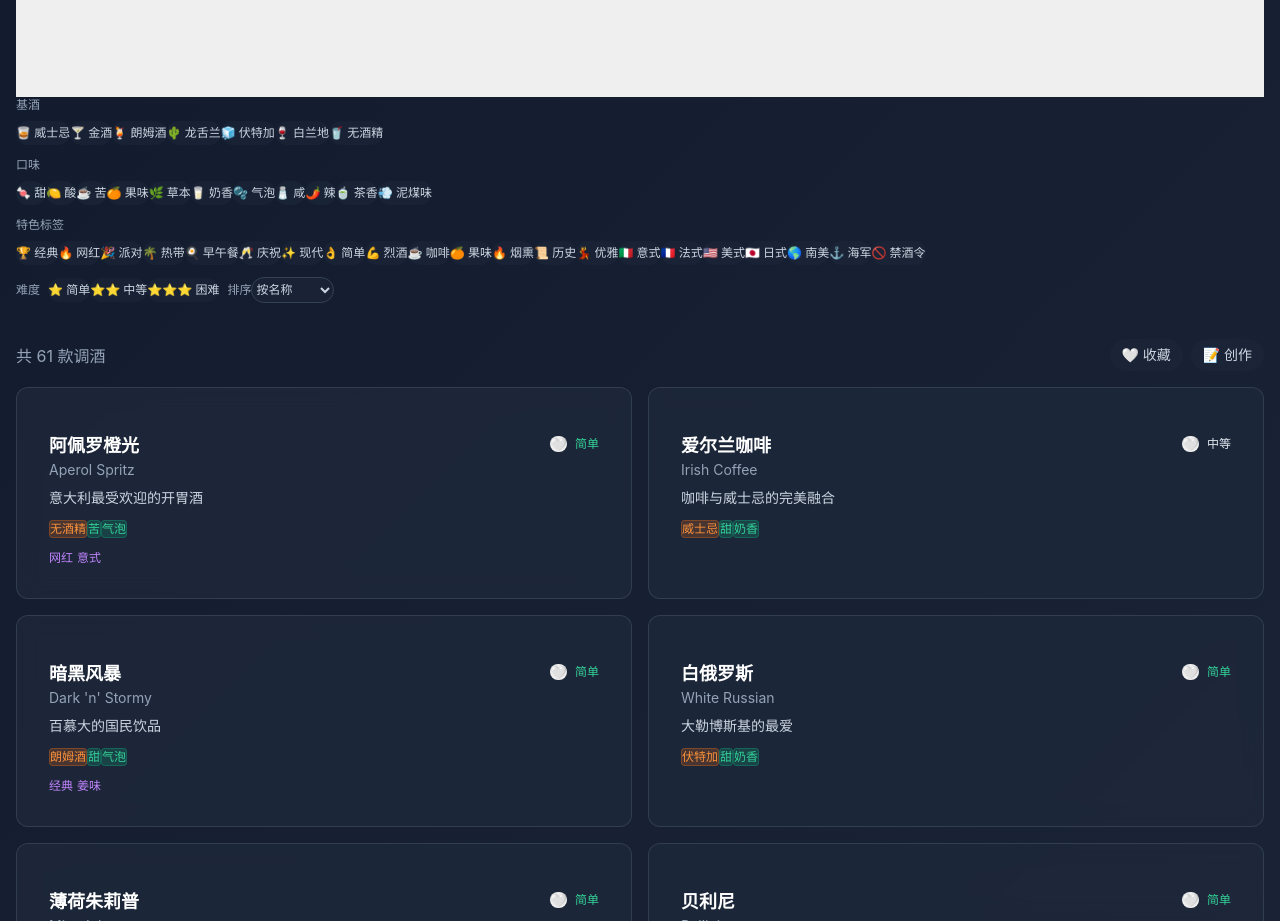
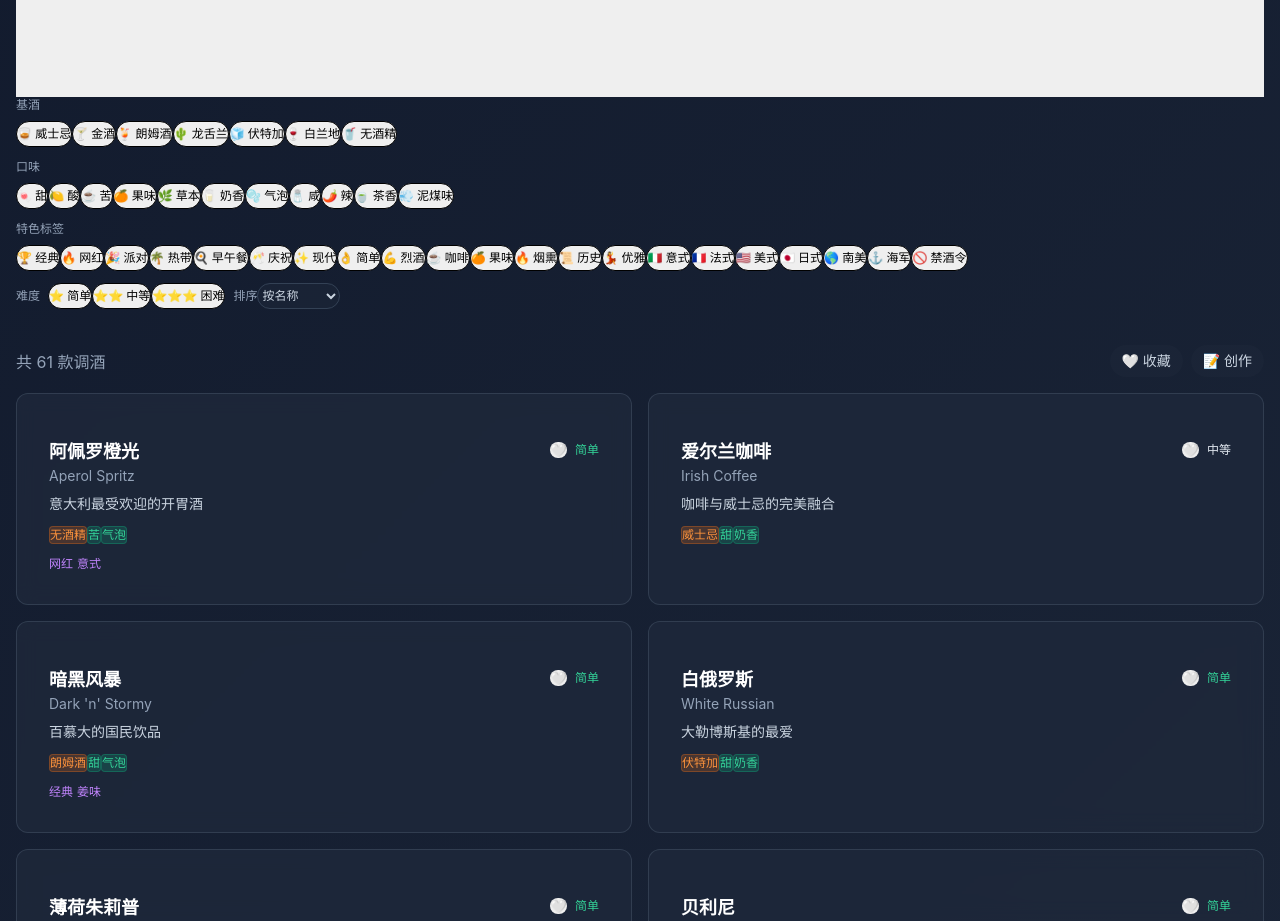
Before and after one commit to Zola-ops/cocktail-menu, a Vue app: page / in a window 1280 px wide. Shown: the part 1240-2161 px from the top of the page. Built offline with nearby package versions, Linux system fonts and the light colour scheme.

Commit message:
Merge worktree branch load-project-continue-dev-9IXbma

```diff
--- a/src/assets/main.css
+++ b/src/assets/main.css
@@ -278,7 +278,9 @@ input:focus, textarea:focus {
   font-size: 14px;
   font-weight: 500;
   transition: all 0.2s;
-  border: 1px solid transparent;
+  border: 1px solid rgba(148, 163, 184, 0.3);
+  background: rgba(51, 65, 85, 0.6);
+  color: #e2e8f0;
 }
 
 @media (max-width: 640px) {
@@ -291,15 +293,33 @@ input:focus, textarea:focus {
 .tag-btn.active {
   background: var(--primary);
   color: white;
-}
-
-.tag-btn:not(.active) {
-  background: rgba(30, 41, 59, 0.8);
-  color: #94a3b8;
+  border-color: rgba(249, 115, 22, 0.5);
 }
 
 .tag-btn:not(.active):hover {
-  background: rgba(51, 65, 85, 0.8);
+  background: rgba(71, 85, 105, 0.8);
+  border-color: rgba(148, 163, 184, 0.5);
+}
+
+/* 通用选项按钮样式 - 用于AI生成器中的筛选按钮 */
+.option-btn {
+  padding: 8px 14px;
+  border-radius: 8px;
+  font-size: 14px;
+  font-weight: 500;
+  transition: all 0.2s ease;
+  border: 1px solid rgba(148, 163, 184, 0.3);
+  background: rgba(51, 65, 85, 0.7);
+  color: #e2e8f0;
+}
+
+.option-btn:hover {
+  background: rgba(71, 85, 105, 0.9);
+  border-color: rgba(148, 163, 184, 0.5);
+}
+
+.option-btn.active {
+  border-color: rgba(249, 115, 22, 0.6);
 }
 
 /* 滚动条 */
--- a/src/components/AIGenerateCocktail.vue
+++ b/src/components/AIGenerateCocktail.vue
@@ -45,10 +45,10 @@
                   :key="base"
                   @click="toggleSelection(selectedBases, base)"
                   :class="[
-                    'px-3 py-2 rounded-lg text-sm font-medium transition',
+                    'px-3 py-2 rounded-lg text-sm font-medium transition border',
                     selectedBases.includes(base)
-                      ? 'bg-orange-500 text-white'
-                      : 'bg-slate-700/50 text-slate-300 hover:bg-slate-600/50'
+                      ? 'bg-orange-500 text-white border-orange-400/50 shadow-lg shadow-orange-500/20'
+                      : 'bg-slate-700/70 text-slate-200 border-slate-600/50 hover:bg-slate-600/80 hover:text-white hover:border-slate-500'
                   ]"
                 >
                   {{ base }}
@@ -68,10 +68,10 @@
                   :key="fruit"
                   @click="toggleSelection(selectedFruits, fruit)"
                   :class="[
-                    'px-3 py-2 rounded-lg text-sm font-medium transition',
+                    'px-3 py-2 rounded-lg text-sm font-medium transition border',
                     selectedFruits.includes(fruit)
-                      ? 'bg-green-500 text-white'
-                      : 'bg-slate-700/50 text-slate-300 hover:bg-slate-600/50'
+                      ? 'bg-emerald-500 text-white border-emerald-400/50 shadow-lg shadow-emerald-500/20'
+                      : 'bg-slate-700/70 text-slate-200 border-slate-600/50 hover:bg-slate-600/80 hover:text-white hover:border-slate-500'
                   ]"
                 >
                   {{ fruit }}
@@ -106,10 +106,10 @@
                   :key="drink"
                   @click="toggleSelection(selectedSoftDrinks, drink)"
                   :class="[
-                    'px-3 py-2 rounded-lg text-sm font-medium transition',
+                    'px-3 py-2 rounded-lg text-sm font-medium transition border',
                     selectedSoftDrinks.includes(drink)
-                      ? 'bg-cyan-500 text-white'
-                      : 'bg-slate-700/50 text-slate-300 hover:bg-slate-600/50'
+                      ? 'bg-cyan-500 text-white border-cyan-400/50 shadow-lg shadow-cyan-500/20'
+                      : 'bg-slate-700/70 text-slate-200 border-slate-600/50 hover:bg-slate-600/80 hover:text-white hover:border-slate-500'
                   ]"
                 >
                   {{ drink }}
@@ -144,10 +144,10 @@
                   :key="mood"
                   @click="toggleSelection(selectedMoods, mood)"
                   :class="[
-                    'px-3 py-2 rounded-lg text-sm font-medium transition',
+                    'px-3 py-2 rounded-lg text-sm font-medium transition border',
                     selectedMoods.includes(mood)
-                      ? 'bg-purple-500 text-white'
-                      : 'bg-slate-700/50 text-slate-300 hover:bg-slate-600/50'
+                      ? 'bg-purple-500 text-white border-purple-400/50 shadow-lg shadow-purple-500/20'
+                      : 'bg-slate-700/70 text-slate-200 border-slate-600/50 hover:bg-slate-600/80 hover:text-white hover:border-slate-500'
                   ]"
                 >
                   {{ mood }}
@@ -186,7 +186,7 @@
             <button
               @click="handleGenerateWithOptions"
               :disabled="isGenerating || !hasAnySelection"
-              class="flex-1 py-4 bg-gradient-to-r from-orange-500 to-red-500 hover:from-orange-600 hover:to-red-600 text-white rounded-xl font-bold text-lg transition flex items-center justify-center gap-2 disabled:opacity-50 disabled:cursor-not-allowed"
+              class="flex-1 py-4 bg-gradient-to-r from-orange-500 to-red-500 hover:from-orange-600 hover:to-red-600 text-white rounded-xl font-bold text-lg transition flex items-center justify-center gap-2 disabled:from-slate-600 disabled:to-slate-700 disabled:text-slate-300 disabled:cursor-not-allowed disabled:shadow-none"
             >
               <span>🎯 按选项生成</span>
             </button>
--- a/src/components/FilterBar.vue
+++ b/src/components/FilterBar.vue
@@ -28,10 +28,10 @@
             :key="base"
             @click="toggleBase(base)"
             :class="[
-              'px-2.5 sm:px-3 py-1 sm:py-1.5 rounded-full text-xs sm:text-sm font-medium transition',
+              'px-2.5 sm:px-3 py-1 sm:py-1.5 rounded-full text-xs sm:text-sm font-medium transition border',
               props.bases.includes(base as BaseSpirit)
-                ? 'bg-orange-500 text-white'
-                : 'bg-slate-800/50 text-slate-300 hover:bg-slate-700/50'
+                ? 'bg-orange-500 text-white border-orange-400/50 shadow-lg shadow-orange-500/20'
+                : 'bg-slate-700/70 text-slate-200 border-slate-600/50 hover:bg-slate-600/80 hover:text-white hover:border-slate-500'
             ]"
           >
             {{ getBaseEmoji(base) }} {{ base }}
@@ -48,10 +48,10 @@
             :key="taste"
             @click="toggleTaste(taste)"
             :class="[
-              'px-2.5 sm:px-3 py-1 sm:py-1.5 rounded-full text-xs sm:text-sm font-medium transition',
+              'px-2.5 sm:px-3 py-1 sm:py-1.5 rounded-full text-xs sm:text-sm font-medium transition border',
               props.tastes.includes(taste as TasteTag)
-                ? 'bg-emerald-500 text-white'
-                : 'bg-slate-800/50 text-slate-300 hover:bg-slate-700/50'
+                ? 'bg-emerald-500 text-white border-emerald-400/50 shadow-lg shadow-emerald-500/20'
+                : 'bg-slate-700/70 text-slate-200 border-slate-600/50 hover:bg-slate-600/80 hover:text-white hover:border-slate-500'
             ]"
           >
             {{ getTasteEmoji(taste) }} {{ taste }}
@@ -68,10 +68,10 @@
             :key="tag"
             @click="toggleSpecialTag(tag)"
             :class="[
-              'px-2.5 sm:px-3 py-1 sm:py-1.5 rounded-full text-xs sm:text-sm font-medium transition',
+              'px-2.5 sm:px-3 py-1 sm:py-1.5 rounded-full text-xs sm:text-sm font-medium transition border',
               props.specialTags.includes(tag)
-                ? 'bg-purple-500 text-white'
-                : 'bg-slate-800/50 text-slate-300 hover:bg-slate-700/50'
+                ? 'bg-purple-500 text-white border-purple-400/50 shadow-lg shadow-purple-500/20'
+                : 'bg-slate-700/70 text-slate-200 border-slate-600/50 hover:bg-slate-600/80 hover:text-white hover:border-slate-500'
             ]"
           >
             {{ getTagEmoji(tag) }} {{ tag }}
@@ -89,10 +89,10 @@
               :key="diff.value"
               @click="toggleDifficulty(diff.value)"
               :class="[
-                'px-2.5 sm:px-3 py-1 sm:py-1.5 rounded-full text-xs sm:text-sm font-medium transition',
+                'px-2.5 sm:px-3 py-1 sm:py-1.5 rounded-full text-xs sm:text-sm font-medium transition border',
                 props.difficulty.includes(diff.value)
-                  ? 'bg-purple-500 text-white'
-                  : 'bg-slate-800/50 text-slate-300 hover:bg-slate-700/50'
+                  ? 'bg-purple-500 text-white border-purple-400/50 shadow-lg shadow-purple-500/20'
+                  : 'bg-slate-700/70 text-slate-200 border-slate-600/50 hover:bg-slate-600/80 hover:text-white hover:border-slate-500'
               ]"
             >
               {{ diff.label }}
```
